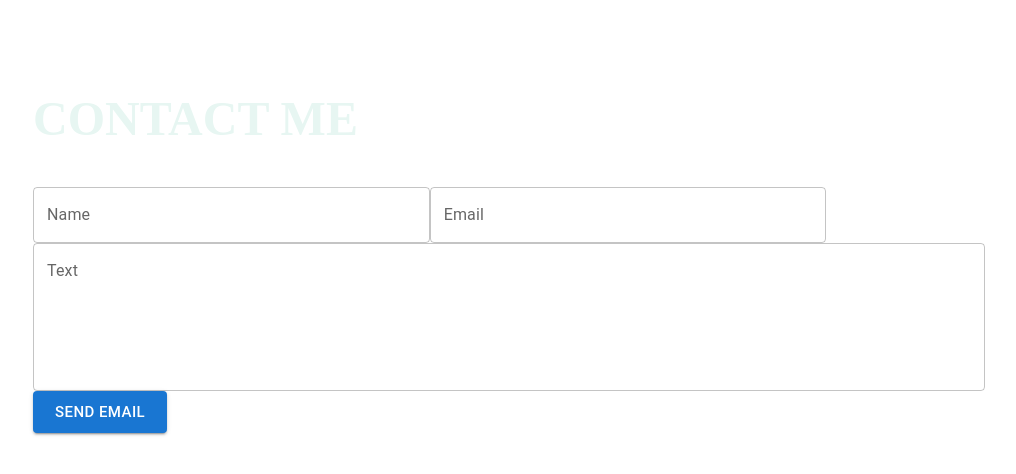
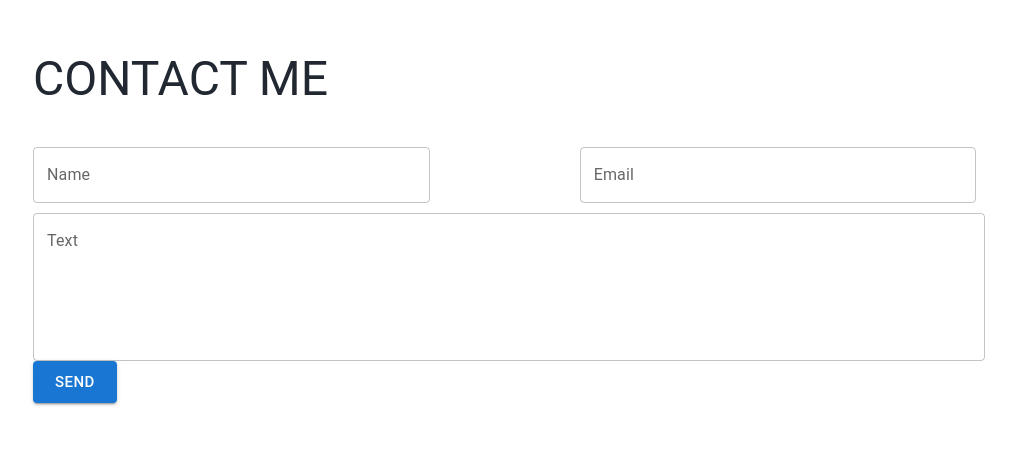
Before and after one commit to thalesmaiaa/portfolio, a Next.js app: page /contact in a window 1280 px wide. Shown: the top 474 px of the page, without its empty margins (131-1147 px from the left). Built offline with nearby package versions, Linux system fonts and the light colour scheme.

Commit message:
Finishing nem projects cards and socials

```diff
--- a/components/email/email.module.scss
+++ b/components/email/email.module.scss
@@ -0,0 +1,16 @@
+@import 'theme';
+
+.pageTitle {
+    font-family: 'Lato', sans-serif;
+    font-weight: bold;
+    font-size: 30px;
+    color: $default-dark;
+    margin: 30px 0;
+}
+
+.submitButton {
+    font-family: 'Lato', sans-serif;
+    font-weight: bold;
+    font-size: 20px;
+    margin: 30px 0;
+}
--- a/components/email/email.tsx
+++ b/components/email/email.tsx
@@ -1,8 +1,10 @@
-import { Grid, TextField } from "@mui/material";
-import React from "react";
+import React, { CSSProperties } from "react";
+
+import { Button, Grid, TextField, Typography } from "@mui/material";
+
 import styles from "./email.module.scss";
 
-interface Props {
+type Props = {
   label: string;
   value: string;
   onChange: any;
@@ -11,7 +13,18 @@ interface Props {
   helperText?: any;
   multiline?: boolean;
   rows?: number;
-}
+  style?: CSSProperties;
+  gridStyle?: CSSProperties;
+};
+
+type TitleProps = {
+  label: string;
+};
+
+type ButtonProps = {
+  label: string;
+  valid: boolean;
+};
 
 export const EmailField: React.FC<Props> = ({
   label,
@@ -21,10 +34,12 @@ export const EmailField: React.FC<Props> = ({
   multiline = false,
   rows = 1,
   error = false,
+  style,
+  gridStyle,
   helperText = "",
 }: Props) => {
   return (
-    <Grid item xs={xs}>
+    <Grid item xs={xs} sx={gridStyle}>
       <TextField
         name={label?.toLowerCase()}
         label={label}
@@ -37,7 +52,30 @@ export const EmailField: React.FC<Props> = ({
         fullWidth
         InputProps={{ className: styles.contactInputsBackground }}
         InputLabelProps={{ className: styles.contactInputsColor }}
+        sx={style}
       />
     </Grid>
   );
 };
+
+export const PageTitle: React.FC<TitleProps> = ({ label }) => {
+  return (
+    <Typography variant="h3" className={styles.pageTitle}>
+      {label}
+    </Typography>
+  );
+};
+
+export const SubmitButton: React.FC<ButtonProps> = ({ valid, label }) => {
+  return (
+    <Button
+      variant="contained"
+      size="large"
+      type="submit"
+      disabled={valid ? false : true}
+      className={styles.submitButton}
+    >
+      {label}
+    </Button>
+  );
+};
--- a/components/index.tsx
+++ b/components/index.tsx
@@ -1,5 +1,5 @@
 export { AboutMe } from "./about/about";
-export { CustomFabButton } from "./fabButton/fabButton";
+export { Socials } from "./Socials/Socials";
 export { CustomDivider } from "./Divider/Divider";
 export { Navbar } from "./navbar/navbar";
 export { Skills } from "./skills/skills";
--- a/components/projects/projects.tsx
+++ b/components/projects/projects.tsx
@@ -1,10 +1,10 @@
-import { useCallback, useEffect, useState } from "react";
+import { useState } from "react";
 import { useRouter } from "next/router";
 
+import { classes } from "../../utils";
 import { Box, Card, CardContent, Grid, Grow, Typography } from "@mui/material";
 
 import styles from "./projects.module.scss";
-import { classes } from "../../utils";
 
 type Project = {
   name: string;
--- a/next.config.js
+++ b/next.config.js
@@ -2,6 +2,7 @@
 const nextConfig = {
   reactStrictMode: true,
   swcMinify: true,
-}
+  pageExtensions: ["tsx", "ts", "scss"],
+};
 
-module.exports = nextConfig
+module.exports = nextConfig;
--- a/pages/contact.tsx
+++ b/pages/contact.tsx
@@ -4,10 +4,9 @@ import { useRouter } from "next/router";
 
 import { Button, Container, Grid, IconButton, Typography } from "@mui/material";
 import { send } from "@emailjs/browser";
-import { EmailField } from "../components/email/email";
+
 import ArrowBackIcon from "@mui/icons-material/ArrowBack";
-
-import { styles } from "../styles";
+import { EmailField, PageTitle, SubmitButton } from "../components/email/email";
 
 type Data = {
   [key: string]: string;
@@ -61,15 +60,16 @@ const ContactMe: NextPage = () => {
         <ArrowBackIcon fontSize="large" sx={{ color: "#fff" }} />
       </IconButton>
       <Container maxWidth="md">
-        <Typography variant="h3" sx={styles.contact}>
-          CONTACT ME
-        </Typography>
+        {/* <Typography variant="h3">CONTACT ME</Typography> */}
+        <PageTitle label="CONTACT ME" />
         <form onSubmit={handleSubmit}>
           <Grid container sx={{ mt: 5 }}>
             <EmailField
               label="Name"
               value={data.name}
               onChange={handleChange}
+              style={{ margin: "0 100px 10px 0" }}
+              gridStyle={{ marginRight: "150px" }}
             />
             <EmailField
               label="Email"
@@ -88,14 +88,7 @@ const ContactMe: NextPage = () => {
             />
 
             <Grid item xs={12}>
-              <Button
-                variant="contained"
-                size="large"
-                type="submit"
-                disabled={valid ? false : true}
-              >
-                SEND EMAIL
-              </Button>
+              <SubmitButton label="SEND" valid={valid} />
             </Grid>
           </Grid>
         </form>
```
Also changed, not shown: components/Socials/Socials.module.scss (added, +37 -0 lines), components/Socials/Socials.tsx (added, +49 -0 lines), components/fabButton/fabButton.tsx (deleted, +0 -47 lines), components/navbar/navbar.tsx (+2 -7 lines), pages/index.tsx (+4 -4 lines), components/fabButton/fabButton.module.scss (deleted).
